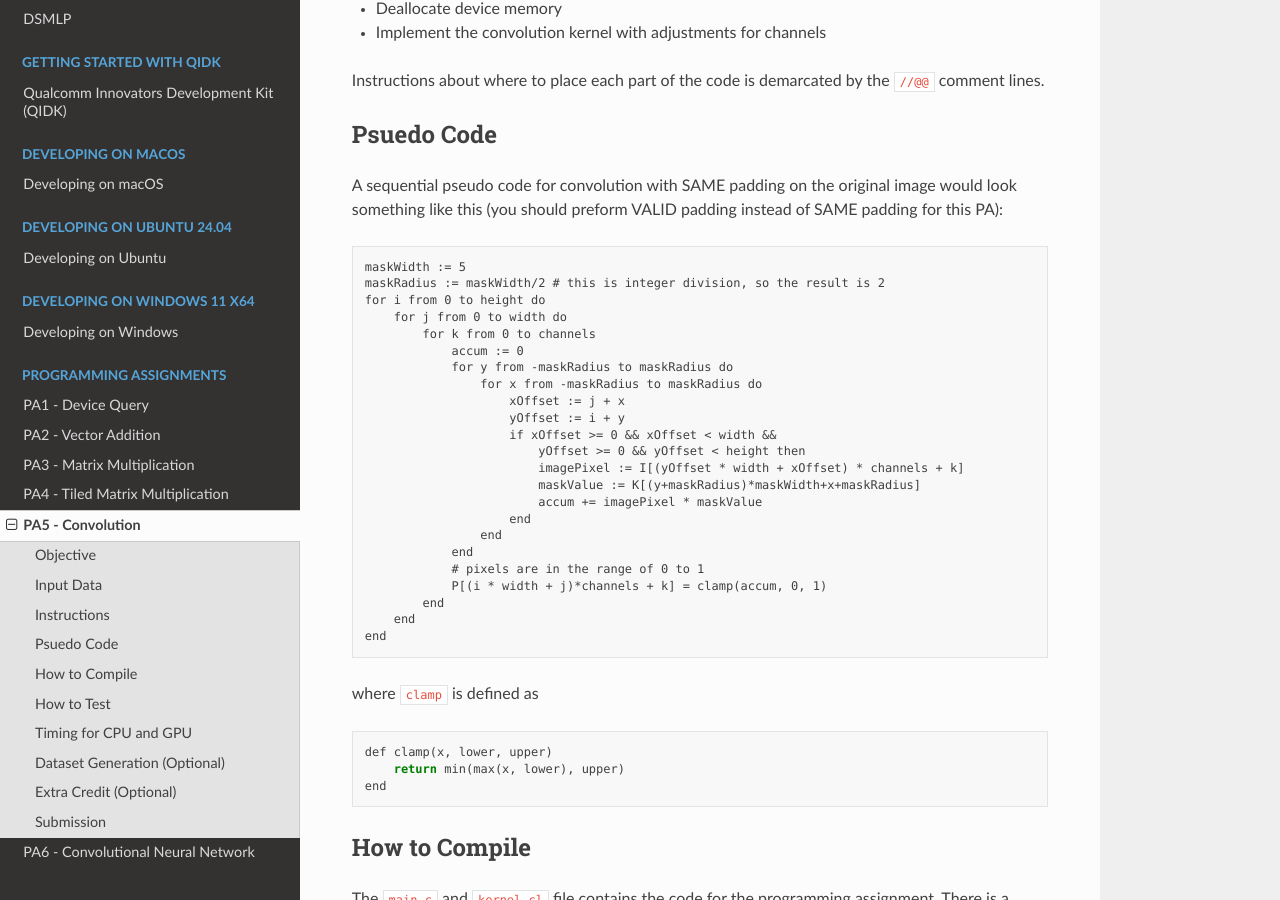
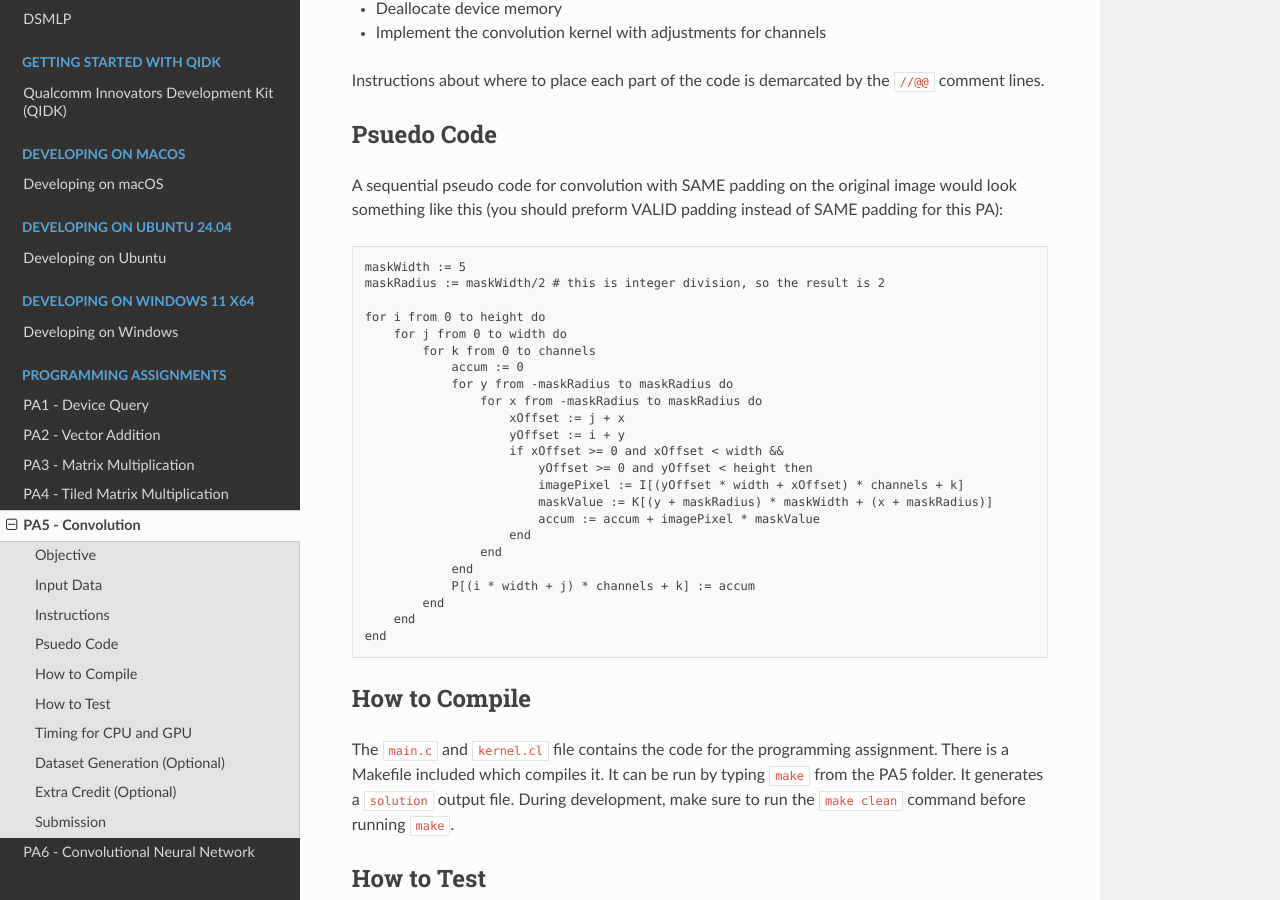
Before and after one commit to KastnerRG/cse160-docs, a Sphinx documentation site: the page built from docs/source/PA5.rst, in a window 1280 px wide and 900 px high, scrolled down 1680 px. Built offline with Sphinx 7.4.7 and the Read the Docs theme 3.1.0, drawn with Linux system fonts in a browser that asks for light colours; formulas are drawn with MathJax 3.

```diff
--- a/docs/source/PA5.rst
+++ b/docs/source/PA5.rst
@@ -60,6 +60,7 @@
 
     maskWidth := 5
     maskRadius := maskWidth/2 # this is integer division, so the result is 2
+
     for i from 0 to height do
         for j from 0 to width do
             for k from 0 to channels
@@ -68,27 +69,19 @@
                     for x from -maskRadius to maskRadius do
                         xOffset := j + x
                         yOffset := i + y
-                        if xOffset >= 0 && xOffset < width &&
-                            yOffset >= 0 && yOffset < height then
+                        if xOffset >= 0 and xOffset < width &&
+                            yOffset >= 0 and yOffset < height then
                             imagePixel := I[(yOffset * width + xOffset) * channels + k]
-                            maskValue := K[(y+maskRadius)*maskWidth+x+maskRadius]
-                            accum += imagePixel * maskValue
+                            maskValue := K[(y + maskRadius) * maskWidth + (x + maskRadius)]
+                            accum := accum + imagePixel * maskValue
                         end
                     end
                 end
-                # pixels are in the range of 0 to 1
-                P[(i * width + j)*channels + k] = clamp(accum, 0, 1)
+                P[(i * width + j) * channels + k] := accum
             end
         end
     end
 
-where :code:`clamp` is defined as
-
-.. code-block:: c
-
-    def clamp(x, lower, upper)
-        return min(max(x, lower), upper)
-    end
 
 How to Compile
 ^^^^^^^^^^^^^^
```
